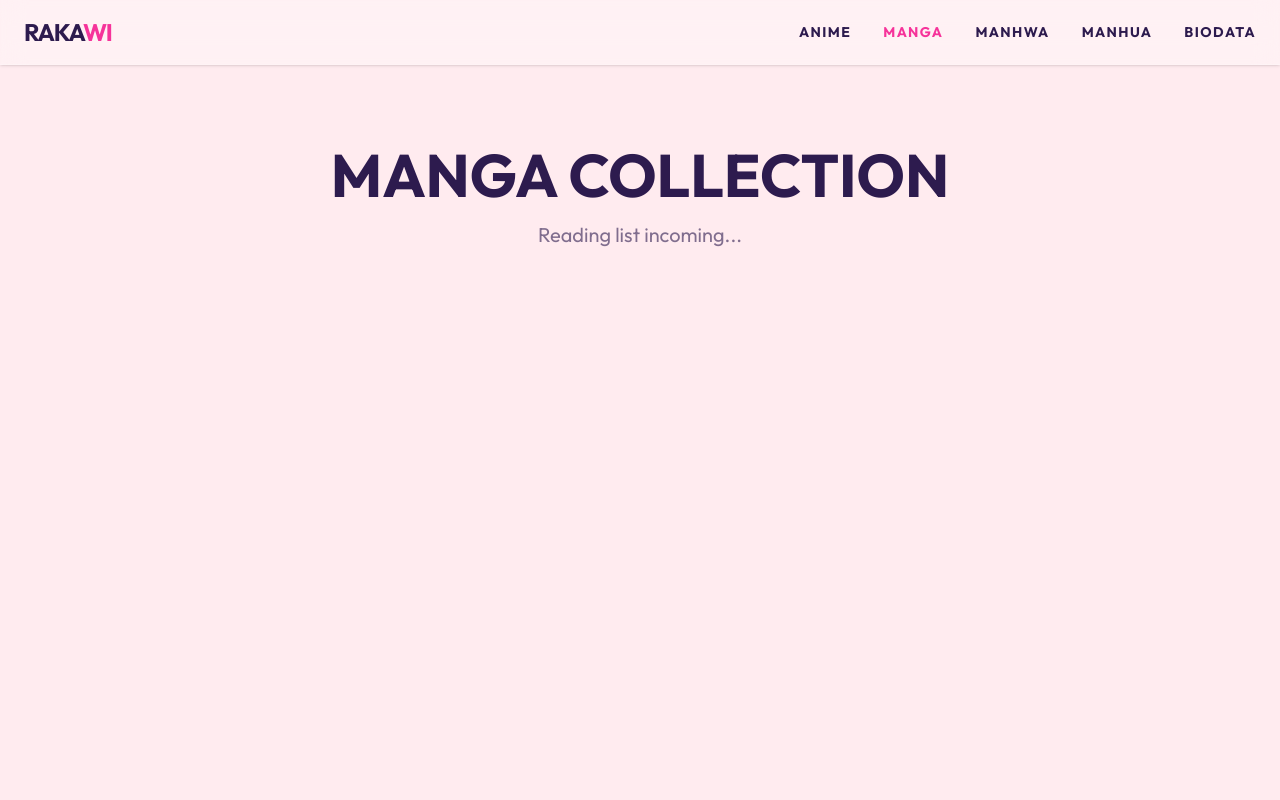
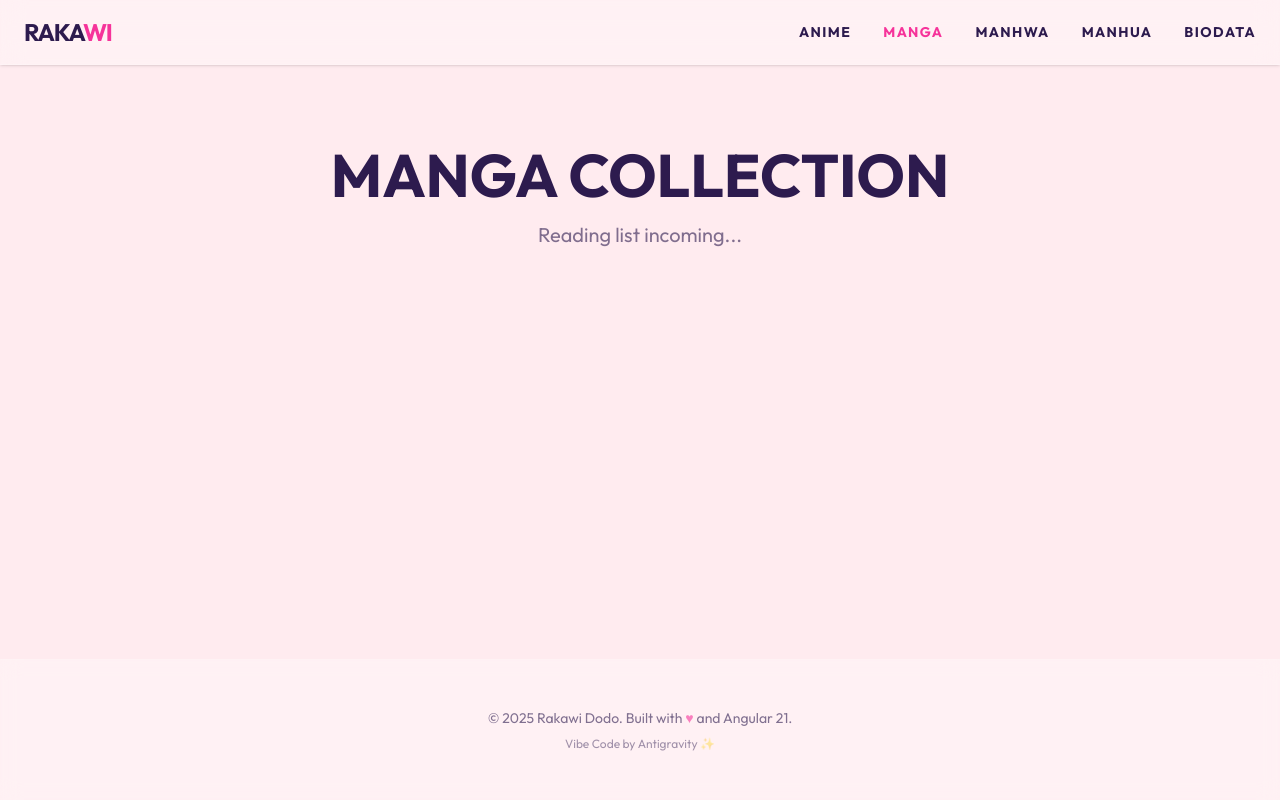
Before and after one commit to agungdh/rakawi-dodo.my.id, an Angular app: page /manga in a window 1280 px wide. Shown: the top 800 px of the page. Built offline with nearby package versions, Linux system fonts and the light colour scheme.

Commit message:
feat: Add 'Vibe Code' attribution to footer and adjust layout styling for footer and manga pages.

```diff
--- a/src/app/components/footer/footer.component.html
+++ b/src/app/components/footer/footer.component.html
@@ -1,3 +1,4 @@
-<footer class="py-8 text-center opacity-60 text-sm border-t border-white/20 mt-10">
+<footer class="py-12 text-center opacity-60 text-sm border-t border-white/20">
     <p>© 2025 Rakawi Dodo. Built with <span class="text-pink-500">♥</span> and Angular 21.</p>
+    <p class="mt-2 text-xs opacity-75">Vibe Code by Antigravity ✨</p>
 </footer>
--- a/src/app/pages/manga/manga.component.html
+++ b/src/app/pages/manga/manga.component.html
@@ -1,4 +1,4 @@
-<div class="pt-20 min-h-screen text-center">
+<div class="pt-20 text-center flex-grow">
     <h1 class="text-6xl font-black text-[var(--color-cyber-purple)] mb-4">MANGA COLLECTION</h1>
     <p class="text-xl opacity-60">Reading list incoming...</p>
 </div>
```
